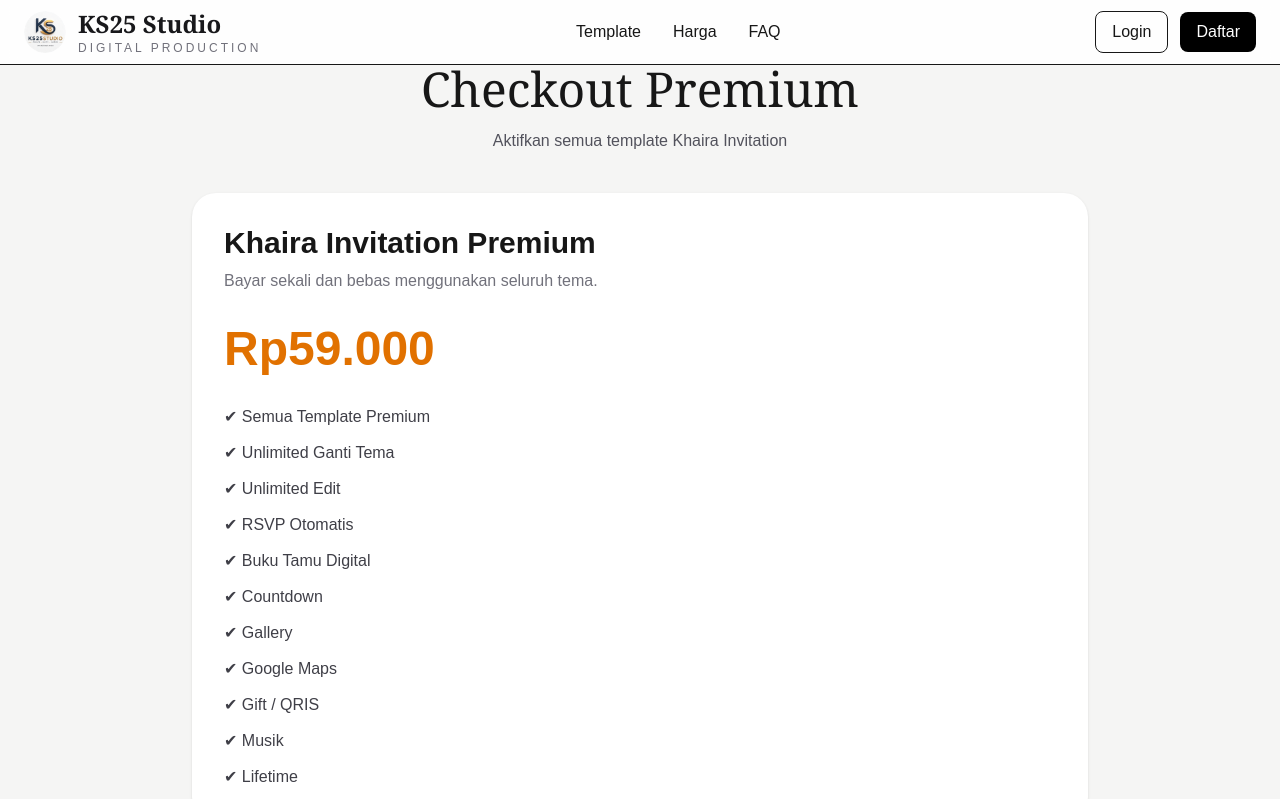
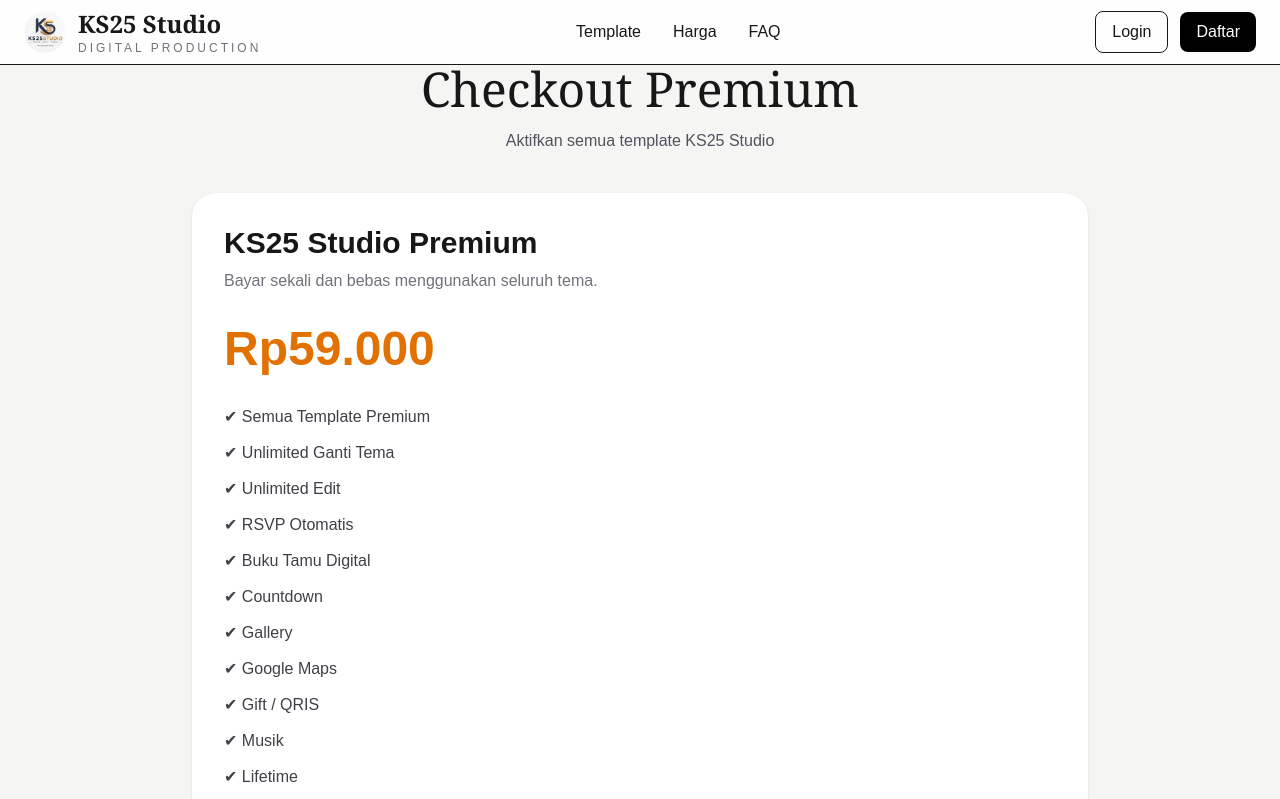
Before and after one commit to Junawan/khaira-devnoob-invitation, a Next.js app: page /checkout in a window 1280 px wide. Shown: the top 799 px of the page. Built offline with nearby package versions, Linux system fonts and the light colour scheme; no server answers.

Commit message:
add icon and update name

```diff
--- a/app/checkout/page.tsx
+++ b/app/checkout/page.tsx
@@ -86,7 +86,7 @@ text-zinc-600
 "
 >
 
-Aktifkan semua template Khaira Invitation
+Aktifkan semua template KS25 Studio
 
 </p>
 
@@ -111,7 +111,7 @@ font-bold
 "
 >
 
-Khaira Invitation Premium
+KS25 Studio Premium
 
 </h2>
 
--- a/components/admin/AdminSidebar.tsx
+++ b/components/admin/AdminSidebar.tsx
@@ -29,7 +29,7 @@ export default function AdminSidebar() {
 
         <Link href="/">
         <h2 className="text-3xl font-serif">
-          Khaira Admin
+          KS25 Studio Admin
           </h2>
         <p className="text-zinc-500 mt-2">
           Home
--- a/components/dashboard/CustomerSidebar.tsx
+++ b/components/dashboard/CustomerSidebar.tsx
@@ -38,7 +38,7 @@ export default function CustomerSidebar() {
           font-serif
           "
         >
-          Khaira Invitation
+          KS25 Studio
         </h2>
 
         <p className="text-zinc-500 mt-2">
--- a/components/home/Features.tsx
+++ b/components/home/Features.tsx
@@ -83,7 +83,7 @@ font-bold
 
 Kenapa Memilih
 
-Khaira Invitation?
+KS25 Studio?
 
 </h2>
 
--- a/components/home/Hero.tsx
+++ b/components/home/Hero.tsx
@@ -18,7 +18,7 @@ font-serif
 "
 >
 
-Khaira Devnoob Invitation
+KS25 Studio
 
 </h1>
 
```
